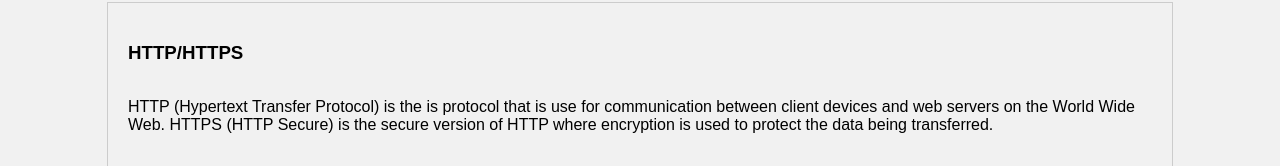
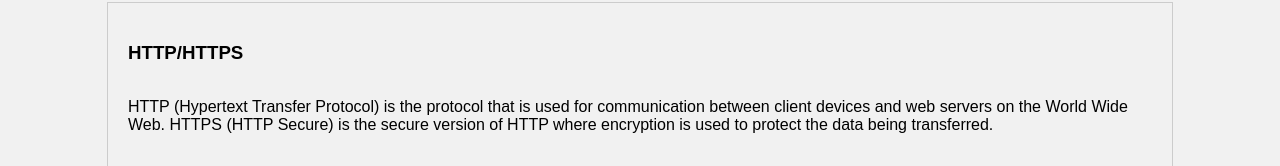
Before and after one commit to TheLonelyOtaku/IT3203, a plain HTML site: page concepts.html in a window 1280 px wide. Shown: the part 164-330 px from the top of the page. Drawn offline with Linux system fonts and the light colour scheme.

Commit message:
comments

```diff
--- a/concepts.html
+++ b/concepts.html
@@ -21,9 +21,10 @@
                 <li><a href="about.html">About</a></li>
             </ul>
         </nav>
+        <!-- main content -->
         <div class="container">
             <h3>HTTP/HTTPS</h3>
-            <p>HTTP (Hypertext Transfer Protocol) is the is protocol that is use for communication between client devices and web servers on the World Wide Web. HTTPS (HTTP Secure) is the secure version of HTTP where encryption is used to protect the data being transferred.</p>
+            <p>HTTP (Hypertext Transfer Protocol) is the protocol that is used for communication between client devices and web servers on the World Wide Web. HTTPS (HTTP Secure) is the secure version of HTTP where encryption is used to protect the data being transferred.</p>
             <h3>HTML</h3>
             <p>HTML(Hypertext Markup Language) is the standard coding language that web servers use to know how the different elements of the website (text, headings, images, and video) is laid out.HTML is compatible with all types of computer with internet access. This means any type of computer like a phone or laptop to devices to smart TVs or smart thermal stat can visit a website.</p>
             <h3>CSS</h3>
```
Also changed, not shown: about.html (+1 -0 lines), index.html (+1 -0 lines), references.html (+1 -0 lines), topic1.html (+1 -0 lines), topic2.html (+1 -0 lines).
